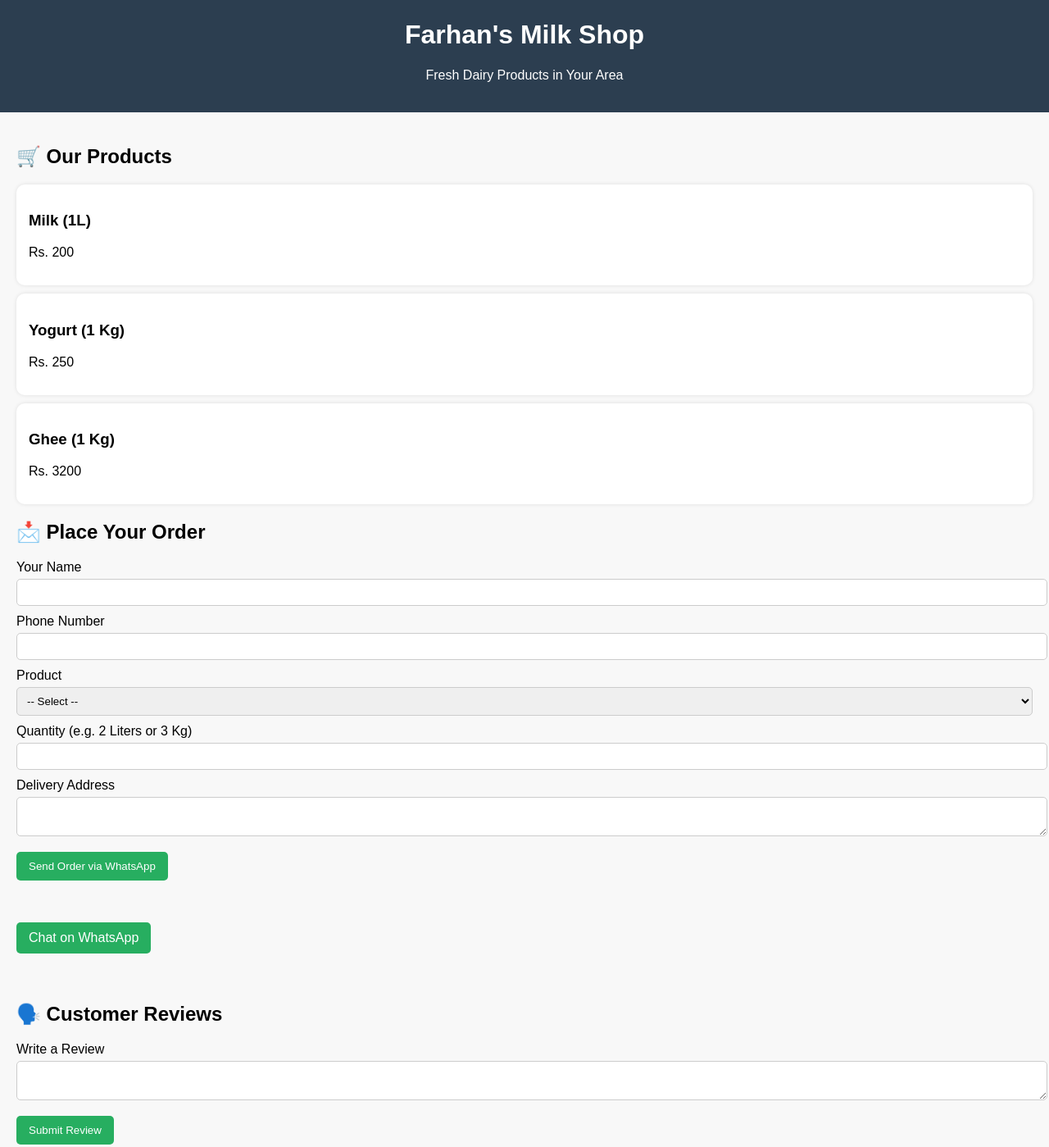
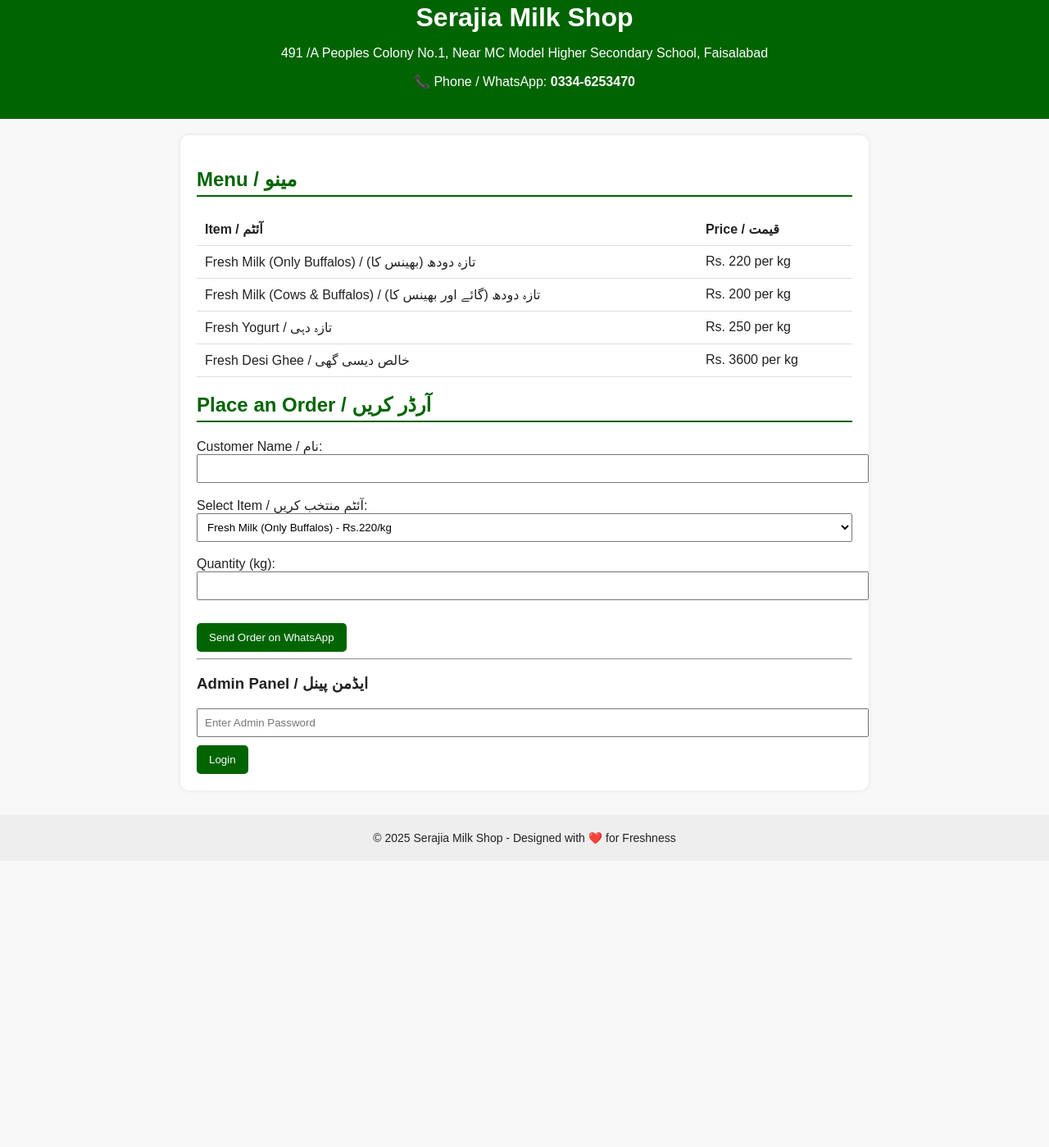
Before and after one commit to farhan10105/milk-shop-3, a plain HTML site: page index.html in a window 1280 px wide. Shown: the part 17-1416 px from the top of the page at 82% size. After the commit the page ends 1067 px from the top, so only its background shows below. Drawn offline with Linux system fonts and the light colour scheme.

Commit message:
Update index.html

```diff
--- a/index.html
+++ b/index.html
@@ -1,156 +1,194 @@
 <!DOCTYPE html>
 <html lang="en">
 <head>
-  <meta charset="UTF-8" />
-  <meta name="viewport" content="width=device-width, initial-scale=1.0"/>
-  <title>Farhan's Milk Shop</title>
+  <meta charset="UTF-8">
+  <meta name="viewport" content="width=device-width, initial-scale=1.0">
+  <title>Serajia Milk Shop</title>
   <style>
-    body { font-family: sans-serif; margin: 0; background: #f8f8f8; }
-    header { background: #2c3e50; color: white; padding: 20px; text-align: center; }
-    section { padding: 20px; }
-    .product, .review { background: white; padding: 15px; margin: 10px 0; border-radius: 10px; box-shadow: 0 0 5px rgba(0,0,0,0.1); }
-    label { display: block; margin-top: 10px; }
-    input, select, textarea {
-      width: 100%; padding: 8px; margin-top: 5px;
-      border: 1px solid #ccc; border-radius: 5px;
+    body {
+      font-family: Arial, sans-serif;
+      background: #f8f8f8;
+      margin: 0;
+      padding: 0;
+      color: #222;
     }
-    button, .whatsapp-btn {
-      background: #27ae60; color: white; border: none;
-      padding: 10px 15px; margin-top: 15px;
-      border-radius: 5px; cursor: pointer;
-      text-decoration: none; display: inline-block;
+    header {
+      background: #006400;
+      color: white;
+      text-align: center;
+      padding: 20px;
     }
-    #replaceBtn { background: #e67e22; display: none; }
-
-    #adminPanel { display: none; margin-top: 20px; background: #fff; padding: 20px; border-radius: 10px; }
-    #adminPanel img { max-width: 100px; margin-top: 10px; }
+    h1 {
+      margin: 0;
+    }
+    .container {
+      width: 90%;
+      max-width: 800px;
+      margin: 20px auto;
+      background: white;
+      padding: 20px;
+      border-radius: 10px;
+      box-shadow: 0 0 5px rgba(0,0,0,0.1);
+    }
+    h2 {
+      color: #006400;
+      border-bottom: 2px solid #006400;
+      padding-bottom: 5px;
+    }
+    table {
+      width: 100%;
+      border-collapse: collapse;
+      margin-top: 10px;
+    }
+    th, td {
+      padding: 10px;
+      border-bottom: 1px solid #ddd;
+      text-align: left;
+    }
+    button {
+      background: #006400;
+      color: white;
+      border: none;
+      padding: 10px 15px;
+      cursor: pointer;
+      border-radius: 5px;
+      margin-top: 10px;
+    }
+    button:hover {
+      background: #008000;
+    }
+    .admin-section {
+      display: none;
+    }
+    footer {
+      text-align: center;
+      padding: 20px;
+      font-size: 14px;
+      background: #eee;
+      margin-top: 30px;
+    }
   </style>
 </head>
 <body>
 
   <header>
-    <h1>Farhan's Milk Shop</h1>
-    <p>Fresh Dairy Products in Your Area</p>
+    <h1>Serajia Milk Shop</h1>
+    <p>491 /A Peoples Colony No.1, Near MC Model Higher Secondary School, Faisalabad</p>
+    <p>📞 Phone / WhatsApp: <strong>0334-6253470</strong></p>
   </header>
 
-  <section>
-    <h2>🛒 Our Products</h2>
+  <div class="container">
+    <h2>Menu / مینو</h2>
+    <table>
+      <tr>
+        <th>Item / آئٹم</th>
+        <th>Price / قیمت</th>
+      </tr>
+      <tr>
+        <td>Fresh Milk (Only Buffalos) / تازہ دودھ (بھینس کا)</td>
+        <td>Rs. 220 per kg</td>
+      </tr>
+      <tr>
+        <td>Fresh Milk (Cows & Buffalos) / تازہ دودھ (گائے اور بھینس کا)</td>
+        <td>Rs. 200 per kg</td>
+      </tr>
+      <tr>
+        <td>Fresh Yogurt / تازہ دہی</td>
+        <td>Rs. 250 per kg</td>
+      </tr>
+      <tr>
+        <td>Fresh Desi Ghee / خالص دیسی گھی</td>
+        <td>Rs. 3600 per kg</td>
+      </tr>
+    </table>
 
-    <div class="product"><h3>Milk (1L)</h3><p>Rs. 200</p></div>
-    <div class="product"><h3>Yogurt (1 Kg)</h3><p>Rs. 250</p></div>
-    <div class="product"><h3>Ghee (1 Kg)</h3><p>Rs. 3200</p></div>
+    <h2>Place an Order / آرڈر کریں</h2>
+    <form id="orderForm">
+      <label>Customer Name / نام:</label><br>
+      <input type="text" id="name" required style="width:100%; padding:8px;"><br><br>
 
-    <h2>📩 Place Your Order</h2>
-    <form id="orderForm">
-      <label for="name">Your Name</label>
-      <input type="text" id="name" required>
+      <label>Select Item / آئٹم منتخب کریں:</label><br>
+      <select id="item" required style="width:100%; padding:8px;">
+        <option value="Fresh Milk (Only Buffalos)">Fresh Milk (Only Buffalos) - Rs.220/kg</option>
+        <option value="Fresh Milk (Cows & Buffalos)">Fresh Milk (Cows & Buffalos) - Rs.200/kg</option>
+        <option value="Fresh Yogurt">Fresh Yogurt - Rs.250/kg</option>
+        <option value="Fresh Desi Ghee">Fresh Desi Ghee - Rs.3600/kg</option>
+      </select><br><br>
 
-      <label for="phone">Phone Number</label>
-      <input type="tel" id="phone" required>
+      <label>Quantity (kg):</label><br>
+      <input type="number" id="quantity" min="1" required style="width:100%; padding:8px;"><br><br>
 
-      <label for="product">Product</label>
-      <select id="product" required>
-        <option value="">-- Select --</option>
-        <option value="Milk">Milk</option>
-        <option value="Yogurt">Yogurt</option>
-        <option value="Ghee">Ghee</option>
-      </select>
+      <button type="submit">Send Order on WhatsApp</button>
+    </form>
 
-      <label for="quantity">Quantity (e.g. 2 Liters or 3 Kg)</label>
-      <input type="text" id="quantity" required>
+    <hr>
 
-      <label for="address">Delivery Address</label>
-      <textarea id="address" required></textarea>
+    <h3>Admin Panel / ایڈمن پینل</h3>
+    <input type="password" id="adminPassword" placeholder="Enter Admin Password" style="width:100%; padding:8px;">
+    <button onclick="loginAdmin()">Login</button>
 
-      <button type="button" onclick="sendWhatsApp()">Send Order via WhatsApp</button>
-    </form>
-    <button id="replaceBtn" onclick="replaceOrder()">Replace Order</button>
-    <br><br>
-    <a class="whatsapp-btn" href="https://wa.me/923270553470" target="_blank">Chat on WhatsApp</a>
-  </section>
+    <div class="admin-section" id="adminPanel">
+      <h2>Orders Received</h2>
+      <ul id="orderList"></ul>
+      <button onclick="clearOrders()">Clear All Orders</button>
+    </div>
+  </div>
 
-  <section>
-    <h2>🗣️ Customer Reviews</h2>
-    <div id="reviewsContainer"></div>
-    <form onsubmit="addReview(event)">
-      <label for="reviewText">Write a Review</label>
-      <textarea id="reviewText" required></textarea>
-      <button type="submit">Submit Review</button>
-    </form>
-  </section>
-
-  <section>
-    <h2>🔐 Admin Access</h2>
-    <button onclick="showAdmin()">Open Admin Page</button>
-    <div id="adminPanel">
-      <h3>Reply to Reviews</h3>
-      <div id="adminReviews"></div>
-
-      <h3>Add Picture</h3>
-      <input type="file" id="adminImageInput" onchange="previewImage(event)">
-      <img id="previewPic" src="" alt="Preview" />
-    </div>
-  </section>
+  <footer>
+    © 2025 Serajia Milk Shop - Designed with ❤️ for Freshness
+  </footer>
 
   <script>
-    function sendWhatsApp() {
+    const phone = "923346253470"; // WhatsApp format (without +)
+    const adminPass = "milkadmin123"; // Change password if needed
+
+    document.getElementById('orderForm').addEventListener('submit', function(e){
+      e.preventDefault();
       const name = document.getElementById('name').value;
-      const phone = document.getElementById('phone').value;
-      const product = document.getElementById('product').value;
+      const item = document.getElementById('item').value;
       const quantity = document.getElementById('quantity').value;
-      const address = document.getElementById('address').value;
 
-      if (!name || !phone || !product || !quantity || !address) {
-        alert("Please fill in all fields.");
-        return;
-      }
+      const message = `New Order from ${name}%0AItem: ${item}%0AQuantity: ${quantity} kg`;
+      const url = `https://wa.me/${phone}?text=${message}`;
 
-      const message = `New Order:%0AName: ${name}%0APhone: ${phone}%0AProduct: ${product}%0AQuantity: ${quantity}%0AAddress: ${address}`;
-      const url = `https://wa.me/923270553470?text=${message}`;
+      // Save order locally
+      const orders = JSON.parse(localStorage.getItem('orders')) || [];
+      orders.push({ name, item, quantity, time: new Date().toLocaleString() });
+      localStorage.setItem('orders', JSON.stringify(orders));
+
       window.open(url, '_blank');
+      document.getElementById('orderForm').reset();
+    });
 
-      document.getElementById('orderForm').style.display = 'none';
-      document.getElementById('replaceBtn').style.display = 'inline-block';
-    }
-
-    function replaceOrder() {
-      document.getElementById('orderForm').reset();
-      document.getElementById('orderForm').style.display = 'block';
-      document.getElementById('replaceBtn').style.display = 'none';
-    }
-
-    function addReview(event) {
-      event.preventDefault();
-      const reviewText = document.getElementById('reviewText').value;
-      const reviewDiv = document.createElement('div');
-      reviewDiv.classList.add('review');
-      reviewDiv.innerHTML = `<p>${reviewText}</p><p><strong>Admin Reply:</strong> <span class="adminReply">Pending</span></p>`;
-      document.getElementById('reviewsContainer').appendChild(reviewDiv);
-
-      const adminReplyDiv = reviewDiv.cloneNode(true);
-      adminReplyDiv.querySelector('.adminReply').setAttribute('contenteditable', 'true');
-      document.getElementById('adminReviews').appendChild(adminReplyDiv);
-
-      document.getElementById('reviewText').value = '';
-    }
-
-    function showAdmin() {
-      const pass = prompt("Enter Admin Password:");
-      if (pass === "tyty0987654321") {
+    function loginAdmin(){
+      const pass = document.getElementById('adminPassword').value;
+      if(pass === adminPass){
         document.getElementById('adminPanel').style.display = 'block';
+        loadOrders();
       } else {
-        alert("Wrong password.");
+        alert('Incorrect password');
       }
     }
 
-    function previewImage(event) {
-      const file = event.target.files[0];
-      if (file) {
-        const reader = new FileReader();
-        reader.onload = function(e) {
-          document.getElementById('previewPic').src = e.target.result;
-        };
-        reader.readAsDataURL(file);
+    function loadOrders(){
+      const orderList = document.getElementById('orderList');
+      orderList.innerHTML = '';
+      const orders = JSON.parse(localStorage.getItem('orders')) || [];
+      if(orders.length === 0){
+        orderList.innerHTML = '<li>No orders yet.</li>';
+        return;
+      }
+      orders.forEach(o=>{
+        const li = document.createElement('li');
+        li.textContent = `${o.time} - ${o.name} ordered ${o.quantity} kg of ${o.item}`;
+        orderList.appendChild(li);
+      });
+    }
+
+    function clearOrders(){
+      if(confirm("Are you sure you want to clear all orders?")){
+        localStorage.removeItem('orders');
+        loadOrders();
       }
     }
   </script>
```
